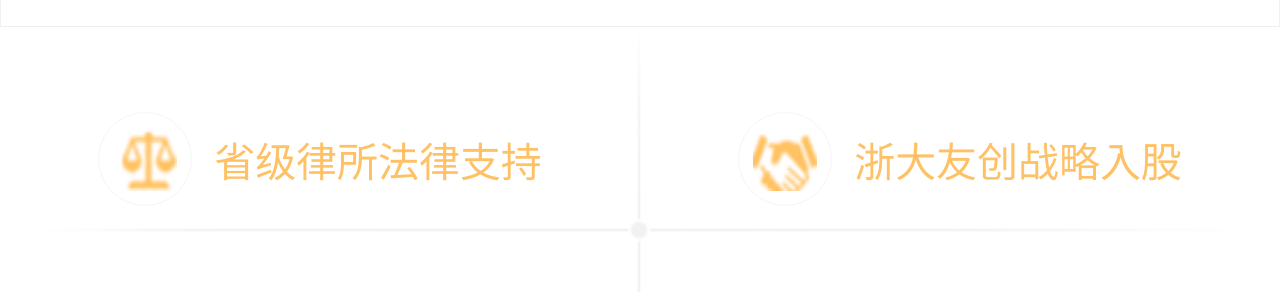
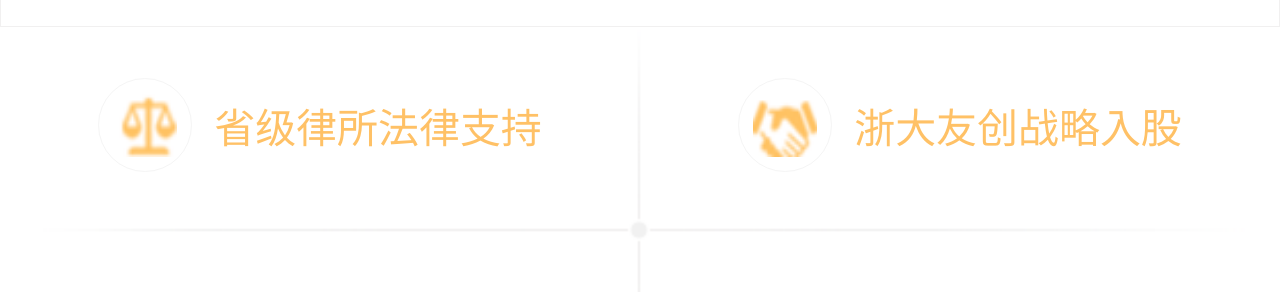
Before and after one commit to hbb125/zcm, a plain HTML site: page details.html in a window 1280 px wide. Shown: the part 644-936 px from the top of the page. Drawn offline with Linux system fonts and the light colour scheme; files whose address does not match are found by name.

Commit message:
css 修改后

```diff
--- a/css/details.css
+++ b/css/details.css
@@ -1,4 +1,7 @@
 /* 头部 start */
+body {
+	background-color: #fff;
+}
 li {
 	list-style: none;
 }
@@ -91,9 +94,10 @@
 	width: 70%;
 	height: 70%;
 }
+
 .content2 li {
 	display: flex;
-	padding-top: .666667rem;
+	padding-top: .4rem;
 	/* align-items: center; */
 }
 .content2 li span {
```
